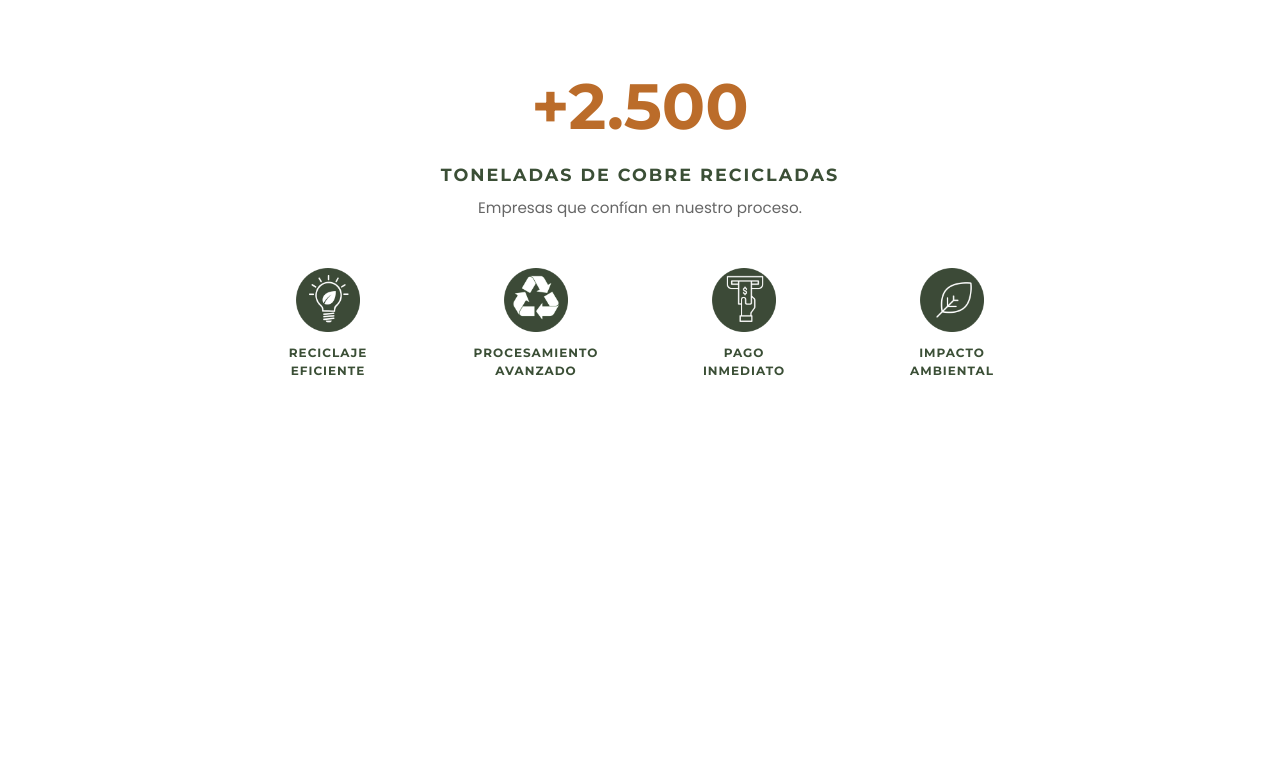
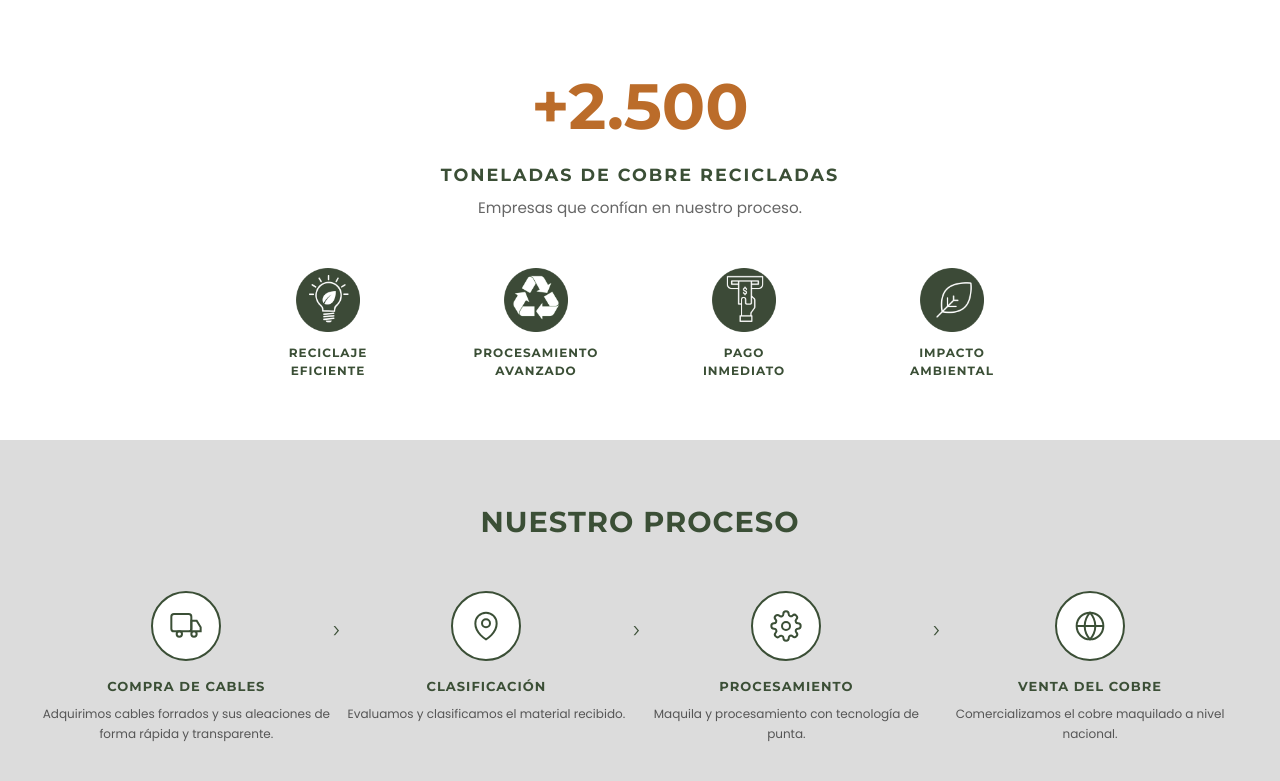
Before and after one commit to katherinecuestas/reciclando-futuro-angular, an Angular app: page / in a window 1280 px wide. Shown: the part 807-1588 px from the top of the page. Before the commit the page ends 1247 px from the top, so only its background shows below. Built offline with nearby package versions, Linux system fonts and the light colour scheme; a web font is replaced by a local one.

Commit message:
feat: secciones stats y proceso completadas

```diff
--- a/src/app/app.html
+++ b/src/app/app.html
@@ -2,4 +2,5 @@
 <app-navbar />
 <app-hero />
 <app-stats />
+<app-proceso />
 <router-outlet />
--- a/src/app/app.ts
+++ b/src/app/app.ts
@@ -4,10 +4,11 @@ import { TopBarComponent } from './components/top-bar/top-bar.component';
 import { NavbarComponent } from './components/navbar/navbar.component';
 import { HeroComponent } from './components/hero/hero.component';
 import { StatsComponent } from './components/stats/stats.component';
+import { ProcesoComponent } from './components/proceso/proceso.component';
 
 @Component({
   selector: 'app-root',
-  imports: [RouterOutlet, TopBarComponent,NavbarComponent,HeroComponent,StatsComponent],
+  imports: [RouterOutlet, TopBarComponent,NavbarComponent,HeroComponent,StatsComponent,ProcesoComponent],
   templateUrl: './app.html',
   styleUrl: './app.css'
 })
--- /dev/null
+++ b/src/app/components/proceso/proceso.component.html
@@ -0,0 +1,66 @@
+<section style="background-color:#dcdcdc; padding:60px 40px;">
+  <div style="max-width:1280px; margin:0 auto;">
+
+    <!-- Título -->
+    <h2 style="font-family:'Montserrat',sans-serif; font-weight:800; font-size:1.8rem; color:#3b4f36; text-align:center; margin:0 0 48px 0; letter-spacing:1px;">NUESTRO PROCESO</h2>
+
+    <!-- 4 pasos -->
+    <div style="display:grid; grid-template-columns:repeat(4,1fr); gap:0; align-items:start;">
+
+      <!-- Paso 1 -->
+      <div style="display:flex; align-items:start; gap:0;">
+        <div style="display:flex; flex-direction:column; align-items:center; flex:1;">
+          <div style="width:70px; height:70px; border-radius:50%; border:2px solid #3b4f36; background:white; display:flex; align-items:center; justify-content:center; margin-bottom:16px;">
+            <svg xmlns="http://www.w3.org/2000/svg" style="width:32px;height:32px;" viewBox="0 0 24 24" fill="none" stroke="#3b4f36" stroke-width="1.5">
+              <rect x="1" y="3" width="15" height="13" rx="2"/><path d="M16 8h4l3 5v3h-7V8zM5 18a2 2 0 1 0 4 0 2 2 0 0 0-4 0zm11 0a2 2 0 1 0 4 0 2 2 0 0 0-4 0z"/>
+            </svg>
+          </div>
+          <p style="font-family:'Montserrat',sans-serif; font-weight:700; font-size:13px; color:#3b4f36; text-align:center; margin:0 0 8px 0; letter-spacing:1px;">COMPRA DE CABLES</p>
+          <p style="font-family:'Poppins',sans-serif; font-size:12px; color:#555; text-align:center; margin:0; line-height:1.6;">Adquirimos cables forrados y sus aleaciones de forma rápida y transparente.</p>
+        </div>
+        <!-- Flecha -->
+        <div style="padding-top:24px; color:#3b4f36; font-size:20px; font-weight:300;">›</div>
+      </div>
+
+      <!-- Paso 2 -->
+      <div style="display:flex; align-items:start; gap:0;">
+        <div style="display:flex; flex-direction:column; align-items:center; flex:1;">
+          <div style="width:70px; height:70px; border-radius:50%; border:2px solid #3b4f36; background:white; display:flex; align-items:center; justify-content:center; margin-bottom:16px;">
+            <svg xmlns="http://www.w3.org/2000/svg" style="width:32px;height:32px;" viewBox="0 0 24 24" fill="none" stroke="#3b4f36" stroke-width="1.5">
+              <path d="M12 22s-8-4.5-8-11.8A8 8 0 0 1 12 2a8 8 0 0 1 8 8.2c0 7.3-8 11.8-8 11.8z"/><circle cx="12" cy="10" r="3"/>
+            </svg>
+          </div>
+          <p style="font-family:'Montserrat',sans-serif; font-weight:700; font-size:13px; color:#3b4f36; text-align:center; margin:0 0 8px 0; letter-spacing:1px;">CLASIFICACIÓN</p>
+          <p style="font-family:'Poppins',sans-serif; font-size:12px; color:#555; text-align:center; margin:0; line-height:1.6;">Evaluamos y clasificamos el material recibido.</p>
+        </div>
+        <div style="padding-top:24px; color:#3b4f36; font-size:20px; font-weight:300;">›</div>
+      </div>
+
+      <!-- Paso 3 -->
+      <div style="display:flex; align-items:start; gap:0;">
+        <div style="display:flex; flex-direction:column; align-items:center; flex:1;">
+          <div style="width:70px; height:70px; border-radius:50%; border:2px solid #3b4f36; background:white; display:flex; align-items:center; justify-content:center; margin-bottom:16px;">
+            <svg xmlns="http://www.w3.org/2000/svg" style="width:32px;height:32px;" viewBox="0 0 24 24" fill="none" stroke="#3b4f36" stroke-width="1.5">
+              <circle cx="12" cy="12" r="3"/><path d="M19.4 15a1.65 1.65 0 0 0 .33 1.82l.06.06a2 2 0 0 1-2.83 2.83l-.06-.06a1.65 1.65 0 0 0-1.82-.33 1.65 1.65 0 0 0-1 1.51V21a2 2 0 0 1-4 0v-.09A1.65 1.65 0 0 0 9 19.4a1.65 1.65 0 0 0-1.82.33l-.06.06a2 2 0 0 1-2.83-2.83l.06-.06A1.65 1.65 0 0 0 4.68 15a1.65 1.65 0 0 0-1.51-1H3a2 2 0 0 1 0-4h.09A1.65 1.65 0 0 0 4.6 9a1.65 1.65 0 0 0-.33-1.82l-.06-.06a2 2 0 0 1 2.83-2.83l.06.06A1.65 1.65 0 0 0 9 4.68a1.65 1.65 0 0 0 1-1.51V3a2 2 0 0 1 4 0v.09a1.65 1.65 0 0 0 1 1.51 1.65 1.65 0 0 0 1.82-.33l.06-.06a2 2 0 0 1 2.83 2.83l-.06.06A1.65 1.65 0 0 0 19.4 9a1.65 1.65 0 0 0 1.51 1H21a2 2 0 0 1 0 4h-.09a1.65 1.65 0 0 0-1.51 1z"/>
+            </svg>
+          </div>
+          <p style="font-family:'Montserrat',sans-serif; font-weight:700; font-size:13px; color:#3b4f36; text-align:center; margin:0 0 8px 0; letter-spacing:1px;">PROCESAMIENTO</p>
+          <p style="font-family:'Poppins',sans-serif; font-size:12px; color:#555; text-align:center; margin:0; line-height:1.6;">Maquila y procesamiento con tecnología de punta.</p>
+        </div>
+        <div style="padding-top:24px; color:#3b4f36; font-size:20px; font-weight:300;">›</div>
+      </div>
+
+      <!-- Paso 4 -->
+      <div style="display:flex; flex-direction:column; align-items:center;">
+        <div style="width:70px; height:70px; border-radius:50%; border:2px solid #3b4f36; background:white; display:flex; align-items:center; justify-content:center; margin-bottom:16px;">
+          <svg xmlns="http://www.w3.org/2000/svg" style="width:32px;height:32px;" viewBox="0 0 24 24" fill="none" stroke="#3b4f36" stroke-width="1.5">
+            <circle cx="12" cy="12" r="10"/><path d="M2 12h20M12 2a15.3 15.3 0 0 1 4 10 15.3 15.3 0 0 1-4 10 15.3 15.3 0 0 1-4-10 15.3 15.3 0 0 1 4-10z"/>
+          </svg>
+        </div>
+        <p style="font-family:'Montserrat',sans-serif; font-weight:700; font-size:13px; color:#3b4f36; text-align:center; margin:0 0 8px 0; letter-spacing:1px;">VENTA DEL COBRE</p>
+<p style="font-family:'Poppins',sans-serif; font-size:12px; color:#555; text-align:center; margin:0; line-height:1.6;">Comercializamos el cobre maquilado a nivel nacional.</p>
+      </div>
+
+    </div>
+  </div>
+</section>
```
Also changed, not shown: src/app/components/proceso/proceso.component.ts (added, +8 -0 lines).
